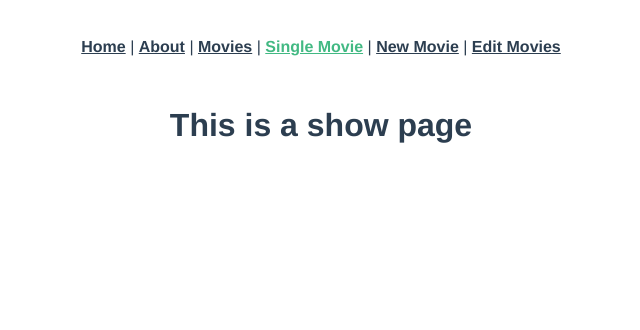
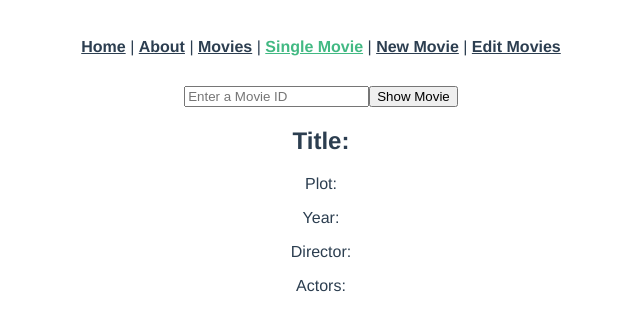
Before and after one commit to pgeliebter/movie-app-front-end, a Vue app: page /movies/show in a window 1280 px wide. Shown: the top 330 px of the page, without its empty margins (319-959 px from the left). Built offline with nearby package versions, Linux system fonts and the light colour scheme.

Commit message:
adds movie index and show components (template,script)

```diff
--- a/src/views/MoviesEdit.vue
+++ b/src/views/MoviesEdit.vue
@@ -1,5 +1,5 @@
 <template>
-  <div class="about">
+  <div class="movies-edit">
     <h1>This is an edit page</h1>
   </div>
 </template>
--- a/src/views/MoviesIndex.vue
+++ b/src/views/MoviesIndex.vue
@@ -1,5 +1,38 @@
 <template>
-  <div class="about">
+  <div class="movies-index">
     <h1>This is an index page</h1>
+    <div v-for="movie in movies" :key="movie.id">
+      <h2>Title: {{ movie.title }}</h2>
+      <p>Plot: {{ movie.plot }}</p>
+      <p>Year: {{ movie.year }}</p>
+      <p>Director: {{ movie.director }}</p>
+      <div>
+        <p>Actors:</p>
+        <ul>
+          <li v-for="actor in movie.actors_hash" :key="actor.id">{{ actor.firstName }} {{ actor.lastName }}</li>
+        </ul>
+      </div>
+    </div>
   </div>
 </template>
+<script>
+import axios from "axios";
+export default {
+  data: function () {
+    return {
+      movies: [],
+    };
+  },
+  created: function () {
+    this.indexMovies();
+  },
+  methods: {
+    indexMovies: function () {
+      axios.get("http://localhost:3000/movies").then((response) => {
+        this.movies = response.data;
+        console.log("All movies:", this.movies);
+      });
+    },
+  },
+};
+</script>
--- a/src/views/MoviesNew.vue
+++ b/src/views/MoviesNew.vue
@@ -1,5 +1,5 @@
 <template>
-  <div class="about">
+  <div class="movies-new">
     <h1>This is a new page</h1>
   </div>
 </template>
--- a/src/views/MoviesShow.vue
+++ b/src/views/MoviesShow.vue
@@ -1,5 +1,36 @@
 <template>
-  <div class="about">
-    <h1>This is a show page</h1>
+  <div class="movies-show">
+    <input type="text" placeholder="Enter a Movie ID" v-model="movieId" />
+    <button v-on:click="showMovies()">Show Movie</button>
+    <h2>Title: {{ movie.title }}</h2>
+    <p>Plot: {{ movie.plot }}</p>
+    <p>Year: {{ movie.year }}</p>
+    <p>Director: {{ movie.director }}</p>
+    <div>
+      <p>Actors:</p>
+      <ul>
+        <li v-for="actor in movie.actors_hash" :key="actor.id">{{ actor.firstName }} {{ actor.lastName }}</li>
+      </ul>
+    </div>
   </div>
 </template>
+<script>
+import axios from "axios";
+export default {
+  data: function () {
+    return {
+      movie: [],
+      movieId: null,
+    };
+  },
+  created: function () {},
+  methods: {
+    showMovies: function () {
+      axios.get(`http://localhost:3000/movies/${this.movieId}`).then((response) => {
+        this.movie = response.data;
+        console.log("Movie:", this.movie);
+      });
+    },
+  },
+};
+</script>
```
